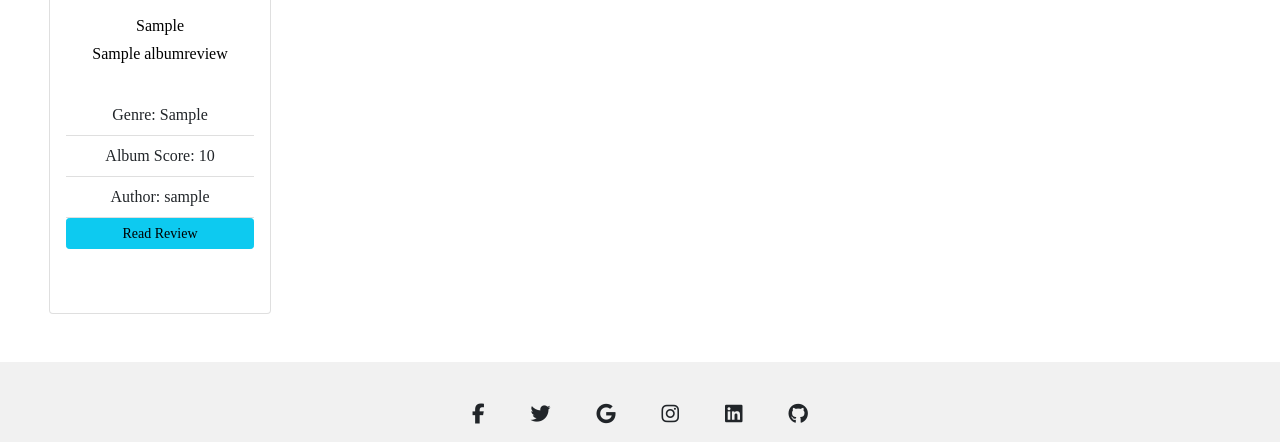
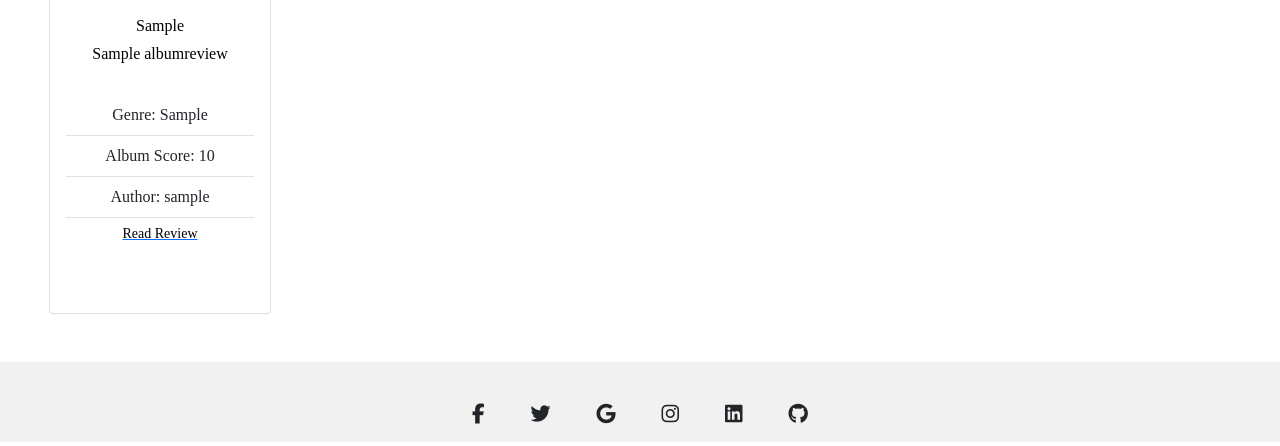
Before and after one commit to nadsbuhdha/portfolio-project-4, a Django app: page / in a window 1280 px wide. Shown: the part 788-1234 px from the top of the page. Run offline with Django 3.2, Linux system fonts and the light colour scheme; tables that the repository leaves empty hold one stand-in row (values such as "Sample post"); some libraries are stand-ins or nearby versions; some web fonts are replaced.

Commit message:
remove case sensitivity from search bar

```diff
--- a/review/views.py
+++ b/review/views.py
@@ -130,7 +130,7 @@ class LikePost(View):
 def search(request):
     if request.method == "POST":
         searched = request.POST['searched']
-        reviews = AlbumReview.objects.filter(album_title__contains=searched)
+        reviews = AlbumReview.objects.filter(album_title__icontains=searched)
         return render(request, 'search.html',   {'searched': searched, 'reviews': reviews, })
     else:
         return render(request, 'search.html', {})
--- a/templates/album_reviews.html
+++ b/templates/album_reviews.html
@@ -56,8 +56,8 @@
   {% if user.id == post.author.id %}
       <div class="row">
         <div class="col-sm-12 text-center">
-          <button type="button"  class="btn btn-dark btn-sm"><a href="{% url 'edit_post' post.slug %}"> Edit</a></button>
-          <button type="button"  class="btn btn-dark btn-sm"><a href="{% url 'delete_post' post.slug %}"> Delete</a></button>
+          <button type="button"  class="btn btn-success btn-sm"><a href="{% url 'edit_post' post.slug %}"> Edit</a></button>
+          <button type="button"  class="btn btn-danger btn-sm"><a href="{% url 'delete_post' post.slug %}"> Delete</a></button>
         </div>
       </div>
   {% endif %}
--- a/templates/index.html
+++ b/templates/index.html
@@ -40,13 +40,13 @@
                                 <li class="list-group-item text-center">Genre: {{post.genre}}</li>
                                 <li class="list-group-item text-center">Album Score: {{post.album_score}}</li>
                                 <li class="list-group-item text-center">Author: {{post.author}}</li>
-                                <button type="button"  class="btn btn-info btn-sm"><a href="{% url 'album_reviews' post.slug %}"> Read Review</a></button>
+                                <button type="button"  class="btn btn-link btn-sm"><a href="{% url 'album_reviews' post.slug %}"> Read Review</a></button>
                                 {% if user.is_authenticated %}
                                 {% if user.id == post.author.id %}
                                     <div class="row">
                                         <div class="col-sm-12 text-center">
-                                            <button type="button"  class="btn btn-dark btn-sm"><a href="{% url 'edit_post' post.slug %}"> Edit</a></button>
-                                            <button type="button"  class="btn btn-dark btn-sm"><a href="{% url 'delete_post' post.slug %}"> Delete</a></button>
+                                            <button type="button"  class="btn btn-success btn-sm"><a href="{% url 'edit_post' post.slug %}"> Edit</a></button>
+                                            <button type="button"  class="btn btn-danger btn-sm"><a href="{% url 'delete_post' post.slug %}"> Delete</a></button>
                                         </div>
                                     </div>
                                 {% endif %}
--- a/templates/your_posts.html
+++ b/templates/your_posts.html
@@ -38,8 +38,8 @@
                                 {% if user.id == post.author.id %}
                                     <div class="row">
                                         <div class="col-sm-12 text-center">
-                                            <button type="button"  class="btn btn-dark btn-sm"><a href="{% url 'edit_post' post.slug %}"> Edit</a></button>
-                                            <button type="button"  class="btn btn-dark btn-sm"><a href="{% url 'delete_post' post.slug %}"> Delete</a></button>
+                                            <button type="button"  class="btn btn-success btn-sm"><a href="{% url 'edit_post' post.slug %}"> Edit</a></button>
+                                            <button type="button"  class="btn btn-danger btn-sm"><a href="{% url 'delete_post' post.slug %}"> Delete</a></button>
                                         </div>
                                     </div>
                                 {% endif %}
```
